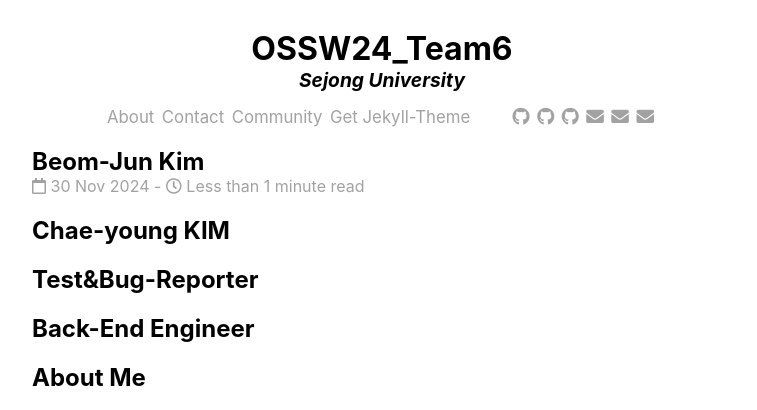
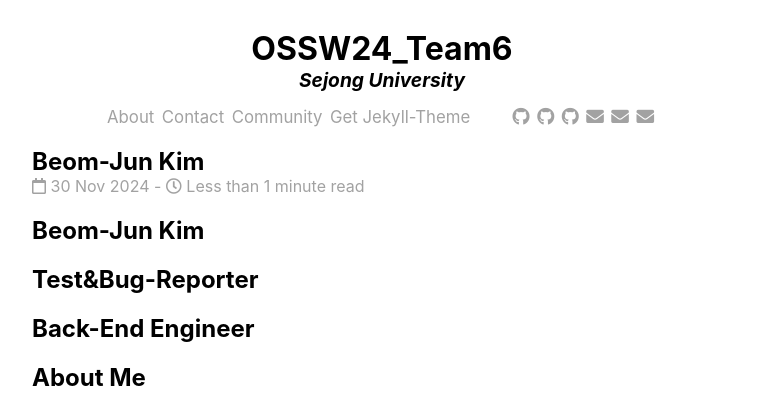
Before and after one commit to yoooousir/OSSW24_Team6, a Jekyll site: the page built from _posts/2024-11-30-BeomJunKIM.md, in a window 1280 px wide. Shown: the top 410 px of the page, without its empty margins (258-1015 px from the left). Built offline with Jekyll 4.4.1, drawn with Linux system fonts in a browser that asks for light colours; nearby versions of some CDN libraries; comment, search, counter and statistics services are not loaded.

Commit message:
edit 2024-11-30-BeomJunKIM.md
Fix typo (name)

```diff
--- a/_posts/2024-11-30-BeomJunKIM.md
+++ b/_posts/2024-11-30-BeomJunKIM.md
@@ -4,7 +4,7 @@ layout: post
 categories: [Typography, Markdown]
 description: "Welcome to Beom-Jun Kim page."
 ---
-# Chae-young KIM
+# Beom-Jun Kim
 ## Test&Bug-Reporter
 ## Back-End Engineer
 
```
